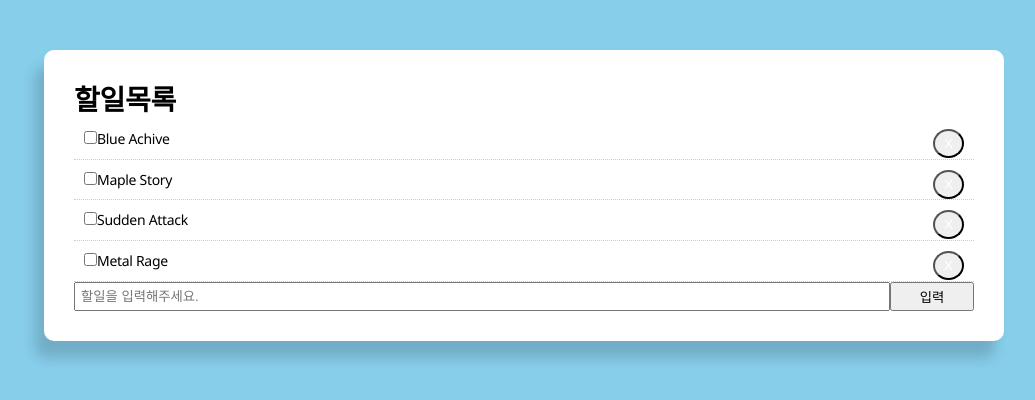
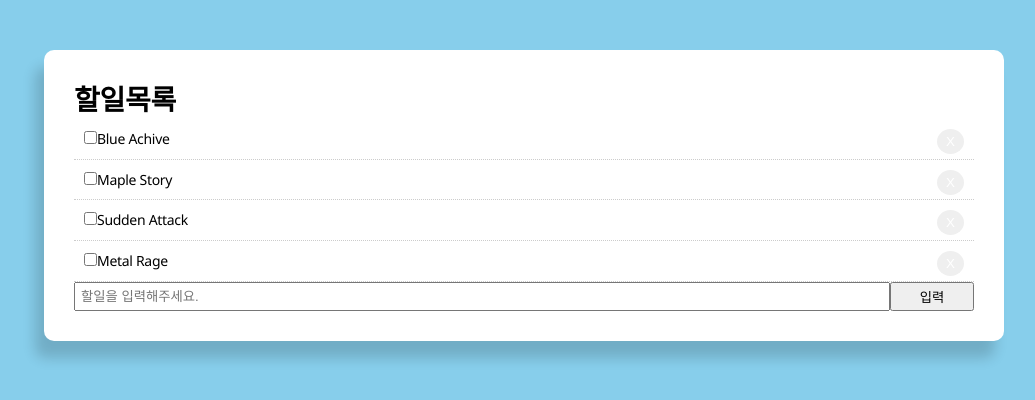
Before and after one commit to devicepac/fb-todo, a React (Create React App) app: page / in a window 1280 px wide. Shown: the top 400 px of the page, without its empty margins (116-1151 px from the left). Built offline with nearby package versions, Linux system fonts and the light colour scheme.

Commit message:
Feat : 컴포넌트 분할

```diff
--- a/src/App.js
+++ b/src/App.js
@@ -1,6 +1,7 @@
 import "./App.css";
 import { useState } from "react";
-
+import List from "./components/List";
+import Form from "./components/Form";
 
 function App() {
   // 더미 데이터 일반변수
@@ -10,63 +11,6 @@
     { id: 3, title: "Sudden Attack", completed: false },
     { id: 4, title: "Metal Rage", completed: false },
   ]);
-  //  새로운 할일 state 변수
-  const [value, setValue] = useState("");
-  const btnStyle = {
-    color: "#fff",
-    float: "right",
-    boder: "none",
-    padding: "5px 9px",
-    borderRadius: "50%",
-    cursor: "pointer",
-  };
-  const getStyle = _completed => {
-    return {
-      padding: "10px",
-      borderBottom: "1px dotted #ccc",
-      textDecoration: _completed ? "line-through" : "none",
-    };
-  };
-  // input type="text" 의  value 변경 화면 리랜더링
-  const handleChange = evant => {
-    setValue(evant.target.value);
-  };
-  // 이벤트 핸들러
-  const handleClick = _id => {
-    // 전달된 ID를 검색해서 목록에서 제거
-    // 1. 전달된 id로 해당하는 목록 찾아서 제외
-    // 2. 새로운 목록으로 갱신해서 화면 리랜더링
-    // 3. 배열의 고치함수 중 filter 를 사용
-    const newTodoData = todoData.filter(item => item.id !== _id);
-    setTodoData(newTodoData);
-  };
-  const handleSubmit = evant => {
-    // 웹 브라우저로 데이터 전송을 막아야됨
-    // 마치 a 태그의 href를 막아주듯이.
-    evant.preventDefault();
-    // 새로운 todo 객체를 만들어준다.
-    // 형식 즉, 키명을 구조를 지켜줌
-    const newTodo = { id: Date.now(), title: value, completed: false };
-    // state 저장한다. 화면 리랜더링 된다.
-    // todoData 에 추가.
-    setTodoData([...todoData, newTodo]);
-    // 입력창 초기화
-    setValue("");
-  };
-  const handleCompleteChange = _id => {
-    // 중요한 것은 음.. id에 해당하는 것만 수정하면 되지 XXX
-    // state 는 항상 새롭게 만든 내용 즉, 배열로 업데이트 해야 한다.
-    // 새로운 배열을 만들어서 set 하자.
-    let newTodoData = todoData.map(item => {
-      if (item.id === _id) {
-        // completed의 갱신
-        item.completed = !item.completed;
-      }
-
-      return item;
-    });
-    setTodoData(newTodoData);
-  };
   return (
     <div className="container">
       <div className="todo-block">
@@ -74,35 +18,9 @@
           <h1>할일목록</h1>
         </div>
         {/* 할일 목록 */}
-        {todoData.map(item => (
-          // key 는 반복문에서 unique 해야된다
-          <div style={getStyle(item.completed)} key={item.id}>
-            {/* defaultChecked : 체크박스에 기본체크 상태 설정 */}
-            <input
-              type="checkbox"
-              defaultChecked={false}
-              onChange={() => handleCompleteChange(item.id)}
-            />
-            {item.title}
-            <button style={btnStyle} onClick={() => handleClick(item.id)}>
-              X
-            </button>
-          </div>
-        ))}
+        <List todoData={todoData} setTodoData={setTodoData} />
         {/* 할일 추가 */}
-        <div>
-          <form style={{ display: "flex" }} onSubmit={handleSubmit}>
-            <input
-              type="text"
-              name="value"
-              style={{ flex: "10", padding: "5px" }}
-              placeholder="할일을 입력해주세요."
-              value={value}
-              onChange={handleChange}
-            />
-            <input type="submit" style={{ flex: "1" }} value="입력" />
-          </form>
-        </div>
+        <Form todoData={todoData} setTodoData={setTodoData} />
       </div>
     </div>
   );
--- /dev/null
+++ b/src/components/Form.js
@@ -0,0 +1,41 @@
+import React from "react";
+import { useState } from "react";
+
+const Form = ({ todoData, setTodoData }) => {
+  //  새로운 할일 state 변수
+  const [value, setValue] = useState("");
+  // input type="text" 의  value 변경 화면 리랜더링
+  const handleChange = evant => {
+    setValue(evant.target.value);
+  };
+  const handleSubmit = evant => {
+    // 웹 브라우저로 데이터 전송을 막아야됨
+    // 마치 a 태그의 href를 막아주듯이.
+    evant.preventDefault();
+    // 새로운 todo 객체를 만들어준다.
+    // 형식 즉, 키명을 구조를 지켜줌
+    const newTodo = { id: Date.now(), title: value, completed: false };
+    // state 저장한다. 화면 리랜더링 된다.
+    // todoData 에 추가.
+    setTodoData([...todoData, newTodo]);
+    // 입력창 초기화
+    setValue("");
+  };
+  return (
+    <div>
+      <form style={{ display: "flex" }} onSubmit={handleSubmit}>
+        <input
+          type="text"
+          name="value"
+          style={{ flex: "10", padding: "5px" }}
+          placeholder="할일을 입력해주세요."
+          value={value}
+          onChange={handleChange}
+        />
+        <input type="submit" style={{ flex: "1" }} value="입력" />
+      </form>
+    </div>
+  );
+};
+
+export default Form;
--- a/src/components/List.js
+++ b/src/components/List.js
@@ -1,60 +1,17 @@
 import React from "react";
+import ListItem from "./ListItem";
 
-const List = () => {
-  const btnStyle = {
-    color: "#fff",
-    float: "right",
-    boder: "none",
-    padding: "5px 9px",
-    borderRadius: "50%",
-    cursor: "pointer",
-  };
-  const getStyle = _completed => {
-    return {
-      padding: "10px",
-      borderBottom: "1px dotted #ccc",
-      textDecoration: _completed ? "line-through" : "none",
-    };
-  };
-  // 이벤트 핸들러
-  const handleClick = _id => {
-    // 전달된 ID를 검색해서 목록에서 제거
-    // 1. 전달된 id로 해당하는 목록 찾아서 제외
-    // 2. 새로운 목록으로 갱신해서 화면 리랜더링
-    // 3. 배열의 고치함수 중 filter 를 사용
-    const newTodoData = todoData.filter(item => item.id !== _id);
-    setTodoData(newTodoData);
-  };
-  const handleCompleteChange = _id => {
-    // 중요한 것은 음.. id에 해당하는 것만 수정하면 되지 XXX
-    // state 는 항상 새롭게 만든 내용 즉, 배열로 업데이트 해야 한다.
-    // 새로운 배열을 만들어서 set 하자.
-    let newTodoData = todoData.map(item => {
-      if (item.id === _id) {
-        // completed의 갱신
-        item.completed = !item.completed;
-      }
-
-      return item;
-    });
-    setTodoData(newTodoData);
-  };
+const List = ({ todoData, setTodoData }) => {
   return (
     <div>
       {todoData.map(item => (
         // key 는 반복문에서 unique 해야된다
-        <div style={getStyle(item.completed)} key={item.id}>
-          {/* defaultChecked : 체크박스에 기본체크 상태 설정 */}
-          <input
-            type="checkbox"
-            defaultChecked={false}
-            onChange={() => handleCompleteChange(item.id)}
-          />
-          {item.title}
-          <button style={btnStyle} onClick={() => handleClick(item.id)}>
-            X
-          </button>
-        </div>
+        <ListItem
+          key={item.id}
+          item={item}
+          todoData={todoData}
+          setTodoData={setTodoData}
+        />
       ))}
     </div>
   );
--- /dev/null
+++ b/src/components/ListItem.js
@@ -0,0 +1,58 @@
+import React from "react";
+
+const ListItem = ({ item, todoData, setTodoData }) => {
+  const btnStyle = {
+    color: "#fff",
+    float: "right",
+    border: "none",
+    padding: "5px 9px",
+    borderRadius: "50%",
+    cursor: "pointer",
+  };
+  const getStyle = _completed => {
+    return {
+      padding: "10px",
+      borderBottom: "1px dotted #ccc",
+      textDecoration: _completed ? "line-through" : "none",
+    };
+  };
+  // 이벤트 핸들러
+  const handleClick = _id => {
+    // 전달된 ID를 검색해서 목록에서 제거
+    // 1. 전달된 id로 해당하는 목록 찾아서 제외
+    // 2. 새로운 목록으로 갱신해서 화면 리랜더링
+    // 3. 배열의 고치함수 중 filter 를 사용
+    const newTodoData = todoData.filter(item => item.id !== _id);
+    setTodoData(newTodoData);
+  };
+  const handleCompleteChange = _id => {
+    // 중요한 것은 음.. id에 해당하는 것만 수정하면 되지 XXX
+    // state 는 항상 새롭게 만든 내용 즉, 배열로 업데이트 해야 한다.
+    // 새로운 배열을 만들어서 set 하자.
+    let newTodoData = todoData.map(item => {
+      if (item.id === _id) {
+        // completed의 갱신
+        item.completed = !item.completed;
+      }
+
+      return item;
+    });
+    setTodoData(newTodoData);
+  };
+  return (
+    <div style={getStyle(item.completed)} key={item.id}>
+      {/* defaultChecked : 체크박스에 기본체크 상태 설정 */}
+      <input
+        type="checkbox"
+        defaultChecked={item.completed}
+        onChange={() => handleCompleteChange(item.id)}
+      />
+      {item.title}
+      <button style={btnStyle} onClick={() => handleClick(item.id)}>
+        X
+      </button>
+    </div>
+  );
+};
+
+export default ListItem;
```
